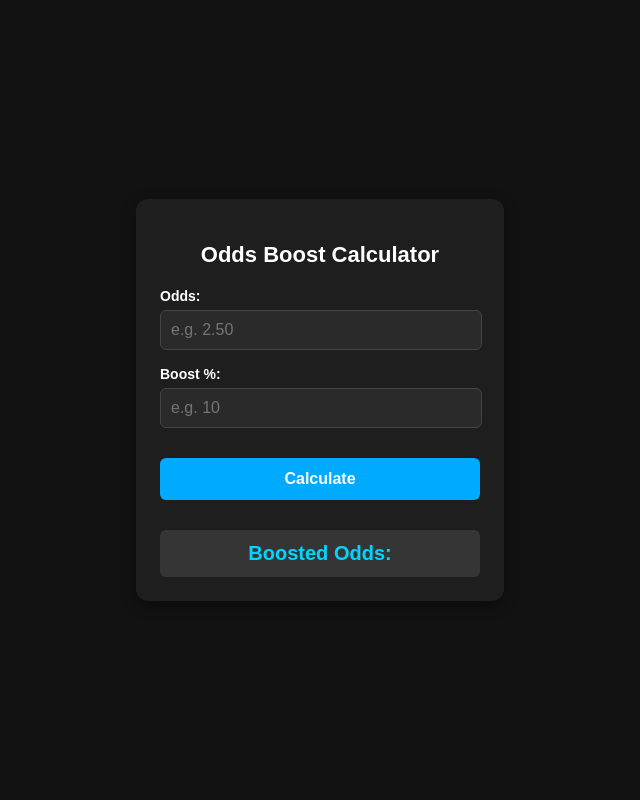
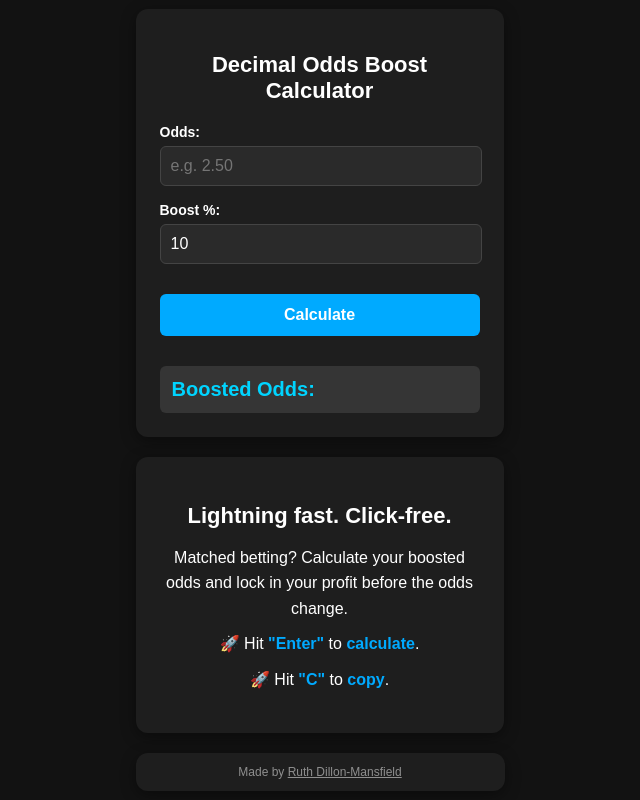
Before and after one commit to ruthdillonmansfield/odds-boost-calculator, a React (Create React App) app: page / in a window 1280 px wide. Shown: the whole page, without its empty margins (320-960 px from the left). Built offline with nearby package versions, Linux system fonts and the light colour scheme.

Commit message:
Add detail to calculator

```diff
--- a/package.json
+++ b/package.json
@@ -7,6 +7,7 @@
     "@testing-library/jest-dom": "^6.6.3",
     "@testing-library/react": "^16.2.0",
     "@testing-library/user-event": "^13.5.0",
+    "lucide-react": "^0.476.0",
     "react": "^19.0.0",
     "react-dom": "^19.0.0",
     "react-scripts": "5.0.1",
--- a/src/App.js
+++ b/src/App.js
@@ -1,10 +1,15 @@
 import React from "react";
 import OddsBoostCalculator from "./OddsBoostCalculator";
+import Use from "./Use";
+import Footer from "./Footer";
+
 
 function App() {
   return (
     <div>
       <OddsBoostCalculator />
+      <Use />
+      <Footer />
     </div>
   );
 }
--- /dev/null
+++ b/src/Footer.css
@@ -0,0 +1,15 @@
+.footer {
+    background: #1e1e1e;
+    padding: 12px;
+    border-radius: 12px;
+    box-shadow: 0px 4px 15px rgba(0, 0, 0, 0.4);
+    text-align: center;
+    width: 345px;
+    margin-top: 20px;
+    font-size: 12px;
+    color: rgba(255, 255, 255, 0.5);
+  }
+
+a {
+    color: rgba(255, 255, 255, 0.5);
+}
--- /dev/null
+++ b/src/Footer.jsx
@@ -0,0 +1,8 @@
+import React from "react";
+import "./Footer.css"; // Ensure this file is imported in your main component
+
+const Footer = () => {
+  return <div className="footer">Made by <a href="https://ruth-dm.co.uk/?utm_source=odds-calculator&utm_medium=affiliate&utm_campaign=odds-calculator" target="_blank" rel="noopener noreferrer">Ruth Dillon-Mansfield</a></div>;
+};
+
+export default Footer;
--- a/src/OddsBoostCalculator.jsx
+++ b/src/OddsBoostCalculator.jsx
@@ -1,13 +1,16 @@
 import { useState, useEffect } from "react";
+import { Clipboard, ClipboardCheck } from "lucide-react";
 import "./OddsBoostCalculator.css";
 
 const OddsBoostCalculator = () => {
   const [odds, setOdds] = useState("");
-  const [boost, setBoost] = useState("");
-  const [boostedOdds, setBoostedOdds] = useState("");
+  const [boost, setBoost] = useState(10);
+  const [boostedOdds, setBoostedOdds] = useState(1);
+  const [copied, setCopied] = useState(false);
+
 
   const calculateBoostedOdds = () => {
-    if (!odds || !boost) return;
+    if (!odds || isNaN(boost)) return;
     const decimalOdds = parseFloat(odds);
     const boostPercentage = parseFloat(boost);
 
@@ -25,9 +28,28 @@
     setBoostedOdds(result);
   }, [odds, boost]);
 
+  const copyToClipboard = () => {
+    if (!boostedOdds) return;
+
+    navigator.clipboard.writeText(boostedOdds).then(() => {
+      setCopied(true);
+      setTimeout(() => setCopied(false), 2000);
+    });
+  };
+
+  const handleKeyDown = (e) => {
+    if (e.key === "Enter") {
+      calculateBoostedOdds();
+    }
+    if (e.key.toLowerCase() === "c") {
+      copyToClipboard();
+    }
+  };
+
+
   return (
     <div className="container">
-      <h2>Odds Boost Calculator</h2>
+      <h2>Decimal Odds Boost Calculator</h2>
       <div className="input-group">
         <label>Odds:</label>
         <input
@@ -35,6 +57,7 @@
           step="0.01"
           value={odds}
           onChange={(e) => setOdds(e.target.value)}
+          onKeyDown={handleKeyDown}
           placeholder="e.g. 2.50"
         />
       </div>
@@ -45,11 +68,21 @@
           step="0.1"
           value={boost}
           onChange={(e) => setBoost(e.target.value)}
+          onKeyDown={handleKeyDown}
           placeholder="e.g. 10"
         />
       </div>
       <button onClick={calculateBoostedOdds}>Calculate</button>
-      <div className="result-box">Boosted Odds: {boostedOdds}</div>
+        <div
+          className={`result-box ${copied ? "glow" : ""}`}
+          onClick={copyToClipboard}
+          style={{ cursor: "pointer", display: "flex", alignItems: "center", gap: "8px" }}
+        >
+          Boosted Odds: {boostedOdds}
+          {boostedOdds && (
+            copied ? <ClipboardCheck size={20} color="green" /> : <Clipboard size={20} />
+          )}
+        </div>
     </div>
   );
 };
--- /dev/null
+++ b/src/Use.css
@@ -0,0 +1,32 @@
+.explanation-container {
+    background: #1e1e1e;
+    padding: 24px;
+    border-radius: 12px;
+    box-shadow: 0px 4px 15px rgba(0, 0, 0, 0.4);
+    text-align: center;
+    width: 320px;
+    margin-top: 20px;
+  }
+
+  .explanation-container h3 {
+    font-size: 22px;
+    margin-bottom: 16px;
+    font-weight: 600;
+    color: white;
+  }
+
+  .explanation-container ul {
+    list-style-type: none;
+    padding-left: 0;
+  }
+
+  .explanation-container ul li {
+    margin: 10px 0;
+    font-size: 16px;
+    color: white;
+    line-height: 1.6;
+  }
+
+  .explanation-container ul li strong {
+    color: #00aaff; /* Highlights key actions */
+  }
--- /dev/null
+++ b/src/Use.jsx
@@ -0,0 +1,16 @@
+import "./Use.css";
+
+const ExplanationComponent = () => {
+    return (
+      <div className="explanation-container">
+        <h3>Lightning fast. Click-free.</h3>
+        <ul>
+          <li>Matched betting? Calculate your boosted odds and lock in your profit before the odds change.</li>
+          <li>🚀 Hit <strong>"Enter" </strong> to <strong>calculate</strong>.</li>
+          <li>🚀 Hit <strong>"C" </strong> to <strong>copy</strong>.</li>
+        </ul>
+      </div>
+    );
+  };
+
+  export default ExplanationComponent;
```
Also changed, not shown: 1 other file (tests, documents, lock files or other folders).
